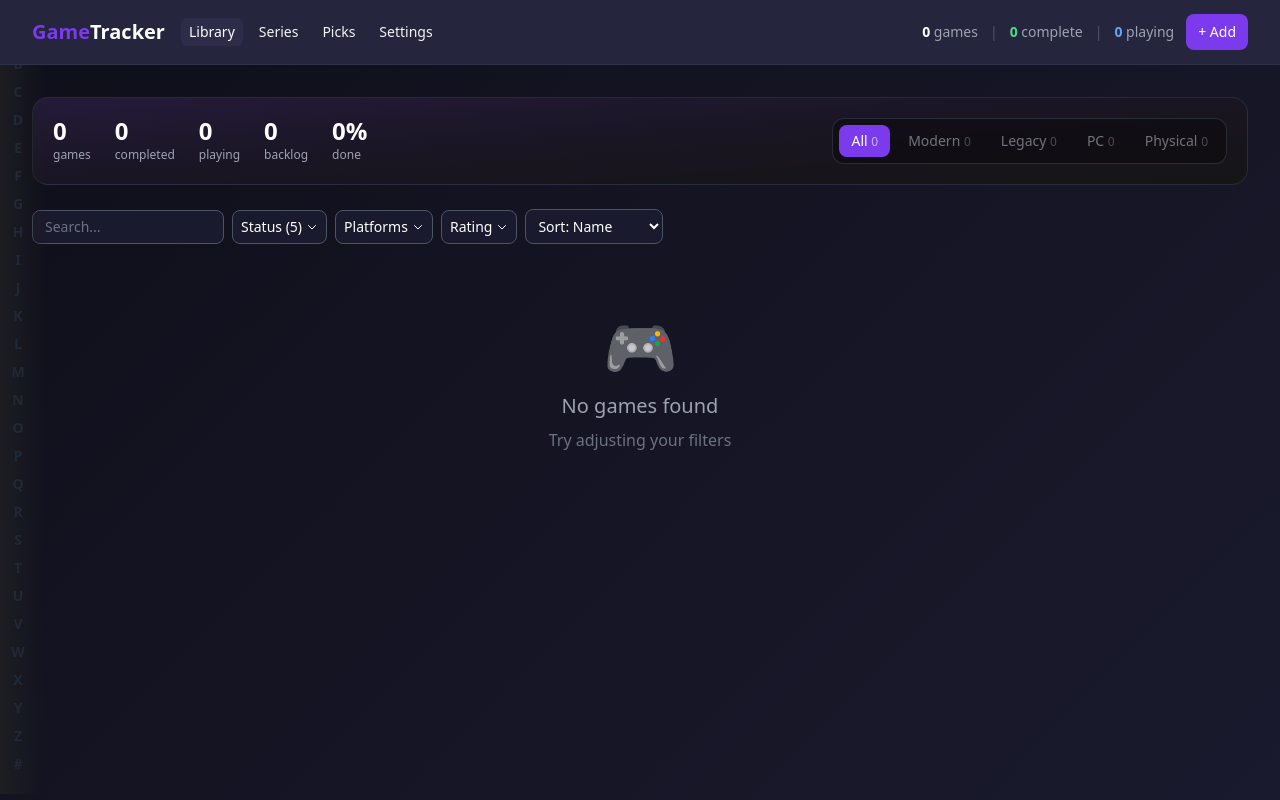
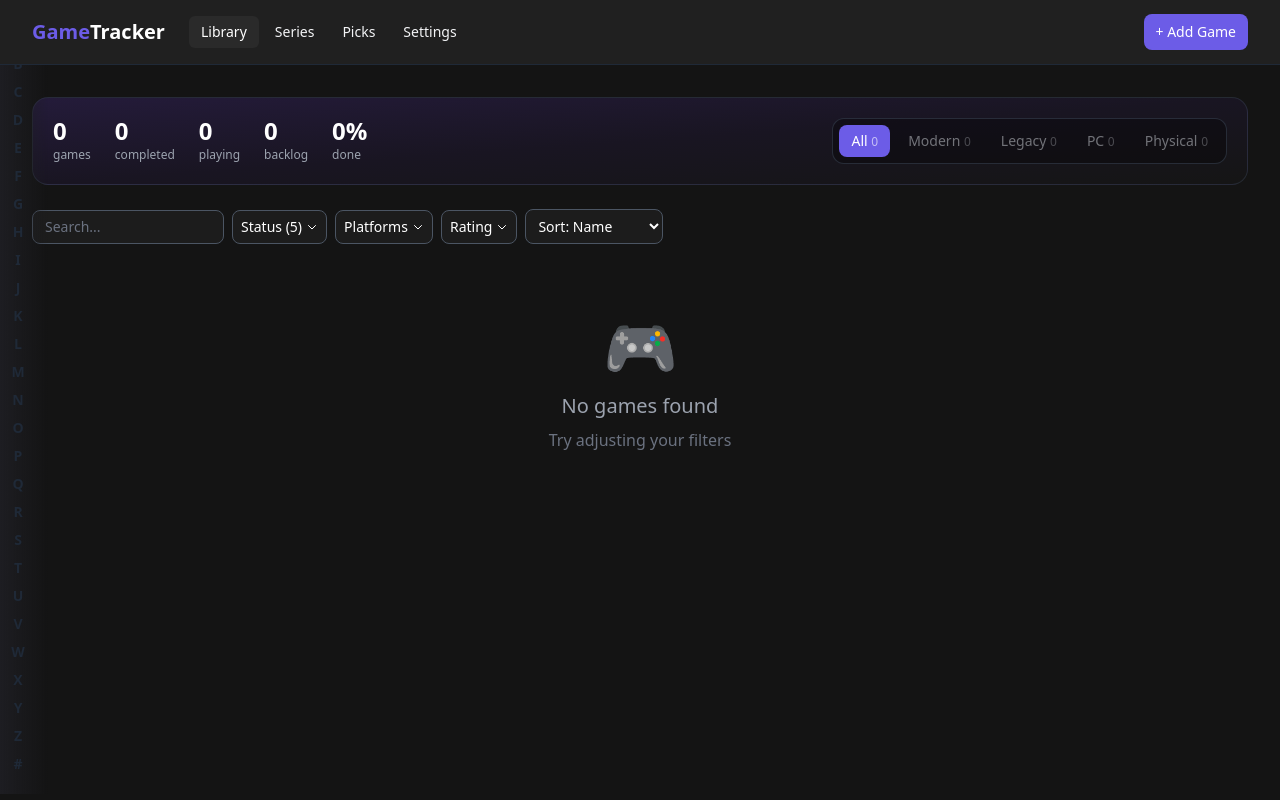
Before and after one commit to sonofskywalker3/game-tracker, a Flask app: page / in a window 1280 px wide. Run offline with Flask 3, Linux system fonts and the light colour scheme; data comes from the database, SQL or seed files in the repository; data that the repository does not hold is empty; some libraries are stand-ins or nearby versions.

Commit message:
feat: whole-app reskin — centralized tokens + restyled shell

```diff
--- a/templates/base.html
+++ b/templates/base.html
@@ -12,13 +12,13 @@
                 extend: {
                     colors: {
                         surface: {
-                            DEFAULT: '#1a1a2e',
-                            light: '#25253d',
-                            lighter: '#2d2d4a'
+                            DEFAULT: '#1c1c1c',
+                            light: '#202020',
+                            lighter: '#2a2a2a'
                         },
                         accent: {
-                            DEFAULT: '#7c3aed',
-                            hover: '#8b5cf6'
+                            DEFAULT: '#6c5ce7',
+                            hover: '#7d6df0'
                         }
                     }
                 }
@@ -27,7 +27,7 @@
     </script>
     <style>
         body {
-            background: linear-gradient(135deg, #0f0f1a 0%, #1a1a2e 100%);
+            background: #141414;
             min-height: 100vh;
         }
         .game-card {
@@ -74,27 +74,24 @@
 </head>
 <body class="text-gray-100">
     <!-- Navigation -->
-    <nav class="bg-surface-light border-b border-gray-700/50 sticky top-0 z-50">
+    <nav class="bg-surface-light border-b border-gray-800 sticky top-0 z-50">
         <div class="max-w-[1800px] mx-auto px-4 sm:px-6 lg:px-8">
             <div class="flex items-center justify-between h-16 gap-4">
-                <div class="flex items-center space-x-4 flex-shrink-0">
+                <div class="flex items-center space-x-6 flex-shrink-0">
                     <a href="/" class="text-xl font-bold text-white">
                         <span class="text-accent">Game</span>Tracker
                     </a>
-                    <div class="hidden md:flex space-x-2">
-                        <a href="/" class="px-2 py-1 rounded-md text-sm font-medium hover:bg-surface-lighter transition-colors {% block nav_library %}{% endblock %}">Library</a>
-                        <a href="/series" class="px-2 py-1 rounded-md text-sm font-medium hover:bg-surface-lighter transition-colors {% block nav_series %}{% endblock %}">Series</a>
-                        <a href="/recommendations" class="px-2 py-1 rounded-md text-sm font-medium hover:bg-surface-lighter transition-colors {% block nav_recommendations %}{% endblock %}">Picks</a>
-                        <a href="/settings" class="px-2 py-1 rounded-md text-sm font-medium hover:bg-surface-lighter transition-colors {% block nav_settings %}{% endblock %}">Settings</a>
+                    <div class="hidden md:flex space-x-1">
+                        <a href="/" class="px-3 py-1.5 rounded-md text-sm font-medium hover:bg-surface-lighter transition-colors {% block nav_library %}{% endblock %}">Library</a>
+                        <a href="/series" class="px-3 py-1.5 rounded-md text-sm font-medium hover:bg-surface-lighter transition-colors {% block nav_series %}{% endblock %}">Series</a>
+                        <a href="/recommendations" class="px-3 py-1.5 rounded-md text-sm font-medium hover:bg-surface-lighter transition-colors {% block nav_recommendations %}{% endblock %}">Picks</a>
+                        <a href="/settings" class="px-3 py-1.5 rounded-md text-sm font-medium hover:bg-surface-lighter transition-colors {% block nav_settings %}{% endblock %}">Settings</a>
                     </div>
                 </div>
                 {% block nav_filters %}{% endblock %}
-                <div class="flex items-center space-x-3 flex-shrink-0">
-                    <div id="stats-summary" class="hidden lg:flex items-center space-x-3 text-sm text-gray-400">
-                        <!-- Filled by JS -->
-                    </div>
+                <div class="flex items-center flex-shrink-0">
                     <button onclick="openAddGameModal()" class="px-3 py-2 bg-accent hover:bg-accent-hover rounded-lg text-white text-sm font-medium transition-colors whitespace-nowrap">
-                        + Add
+                        + Add Game
                     </button>
                 </div>
             </div>
@@ -261,15 +258,12 @@
 
         // Load stats into nav
         async function loadNavStats() {
+            const el = document.getElementById('stats-summary');
+            if (!el) return;
             const stats = await api.get('/api/stats');
-            const el = document.getElementById('stats-summary');
-            if (el && stats) {
+            if (stats) {
                 el.innerHTML = `
                     <span><strong class="text-white">${stats.total_games}</strong> games</span>
-                    <span class="text-gray-600">|</span>
-                    <span><strong class="text-green-400">${stats.by_status?.completed || 0}</strong> complete</span>
-                    <span class="text-gray-600">|</span>
-                    <span><strong class="text-blue-400">${stats.by_status?.playing || 0}</strong> playing</span>
                 `;
             }
         }
```
